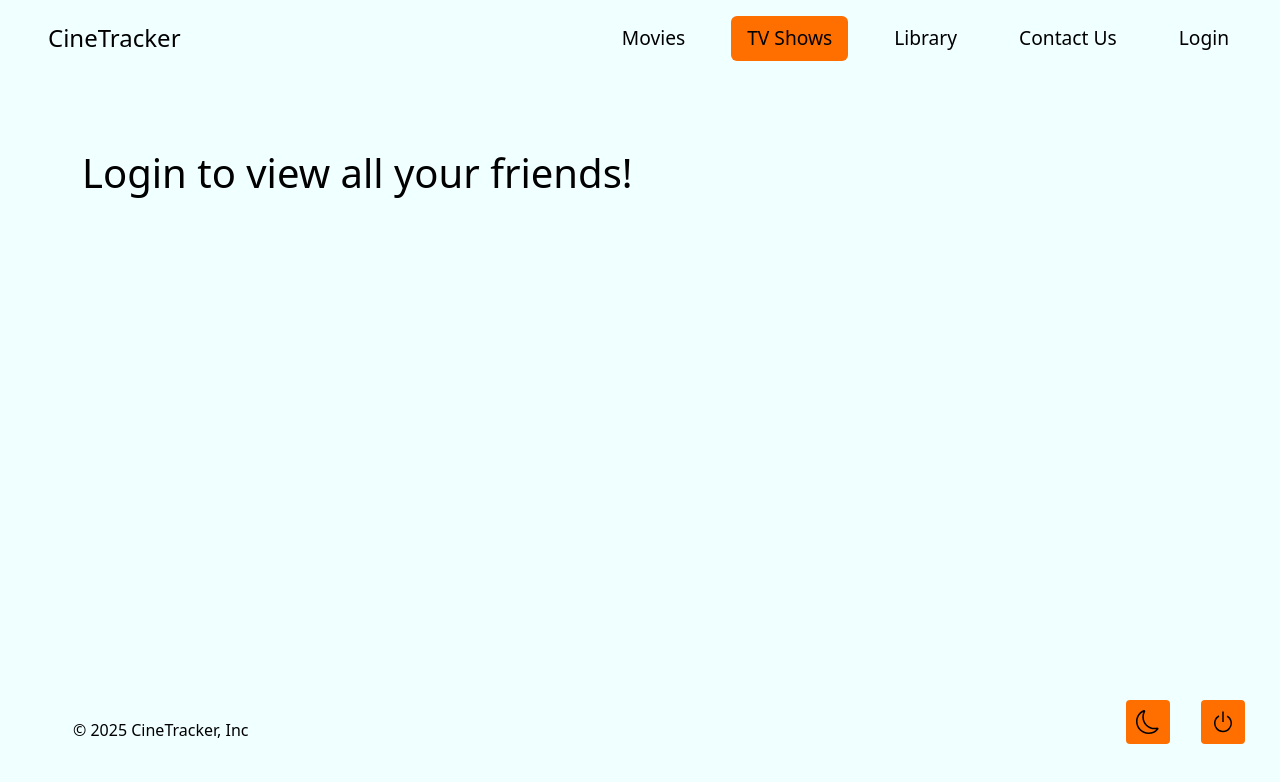
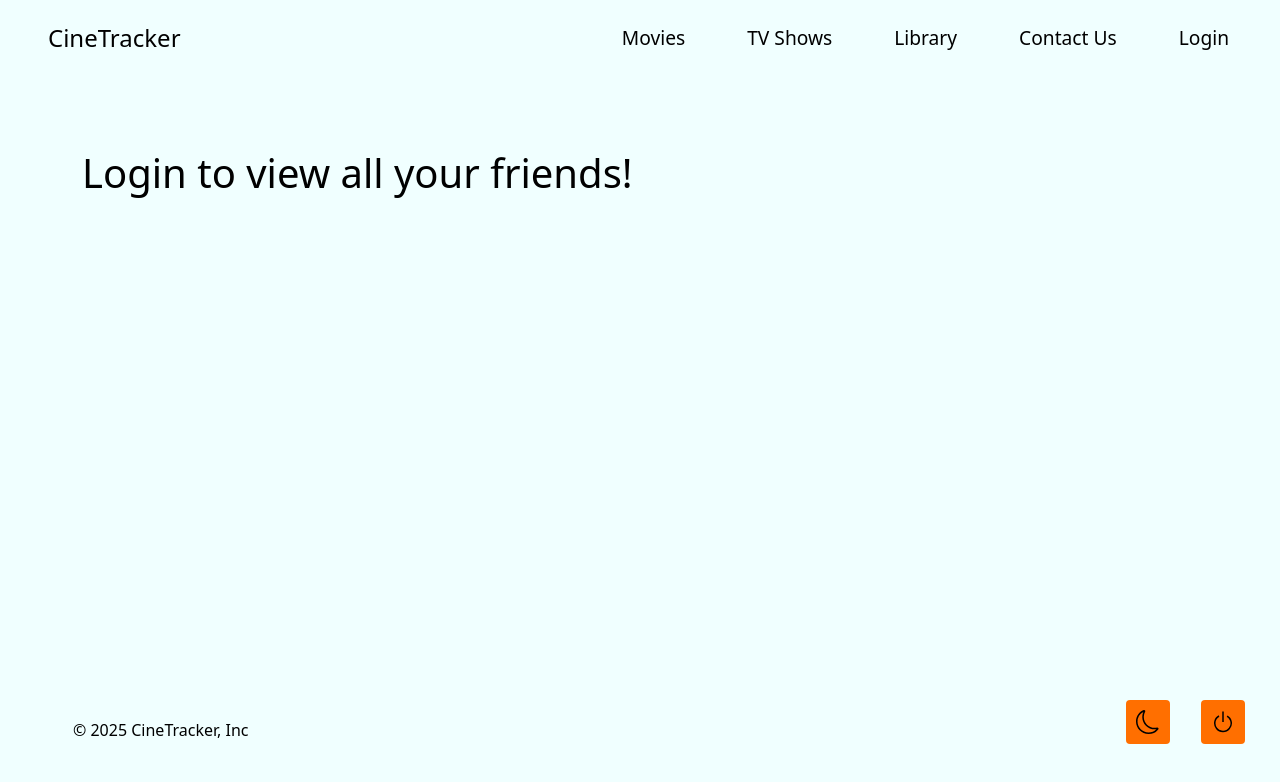
Before and after one commit to gilmerperez/cinetracker, a React app in the folder client/: page / in a window 1280 px wide. Shown: the top 782 px of the page. Built offline with nearby package versions, Linux system fonts and the light colour scheme; the HTML template or start-up script is replaced by a standard one.

Commit message:
Fixed navigation links in header to add functionality

```diff
--- a/client/src/components/header.tsx
+++ b/client/src/components/header.tsx
@@ -1,4 +1,7 @@
 import '../styles/header.css';
+
+// Import needed for link navigation functionality
+import { useLocation } from "react-router-dom";
 
 // Imports needed for Login/Logout button
 import { useState, useEffect } from 'react';
@@ -17,6 +20,8 @@ const Header = () => {
       checkLogin();
     }, [loginCheck]);
 
+    const currentPage = useLocation().pathname;
+
     return (
         <header className="d-flex flex-wrap justify-content-center py-3 mb-4">
             <a href="/" className="d-flex align-items-center mb-3 mb-md-0 me-md-auto link-body-emphasis text-decoration-none">
@@ -25,17 +30,26 @@ const Header = () => {
             </a>
 
             <ul className="nav nav-pills custom-nav">
-                <li className="nav-item"><a href="#" className="nav-link" aria-current="page">Movies</a></li>
-                <li className="nav-item"><a href="#" className="nav-link active">TV Shows</a></li>
-                <li className="nav-item"><a href="#" className="nav-link">Library</a></li>
-                <li className="nav-item"><a href="#" className="nav-link">Contact Us</a></li>
+                {/* Link to Movies Page */}
+                <li className="nav-item">
+                    <Link to="/movies" className={currentPage === "/movies" ? "nav-link active" : "nav-link"}>Movies</Link>
+                </li>
+                {/* Link to TV Shows Page */}
+                <li className="nav-item">
+                    <Link to="/tvshows" className={currentPage === "/tvshows" ? "nav-link active" : "nav-link"}>TV Shows</Link>
+                </li>
+                {/* Link to Library Page */}
+                <li className="nav-item">
+                    <Link to="/library" className={currentPage === "/library" ? "nav-link active" : "nav-link"}>Library</Link>
+                </li>
+                {/* Link to Contact Us */}
+                <li className="nav-item">
+                    <Link to="/contact" className={currentPage === "/contact" ? "nav-link active" : "nav-link"}>Contact Us</Link>
+                </li>
                 {/* Login/Logout Button */}
                 <li className="nav-item">
-                    {!loginCheck ? (
-                        <Link to='/login' className="nav-link">Login</Link>
-                    ) : (
-                        <button className="nav-link btn-link" onClick={() => {auth.logout();}}>Logout</button>
-                    )}
+                    {!loginCheck ? (<Link to='/login' className="nav-link">Login</Link>)
+                    : (<button className="nav-link btn-link" onClick={() => {auth.logout();}}>Logout</button>)}
                 </li>
             </ul>
         </header>
```
